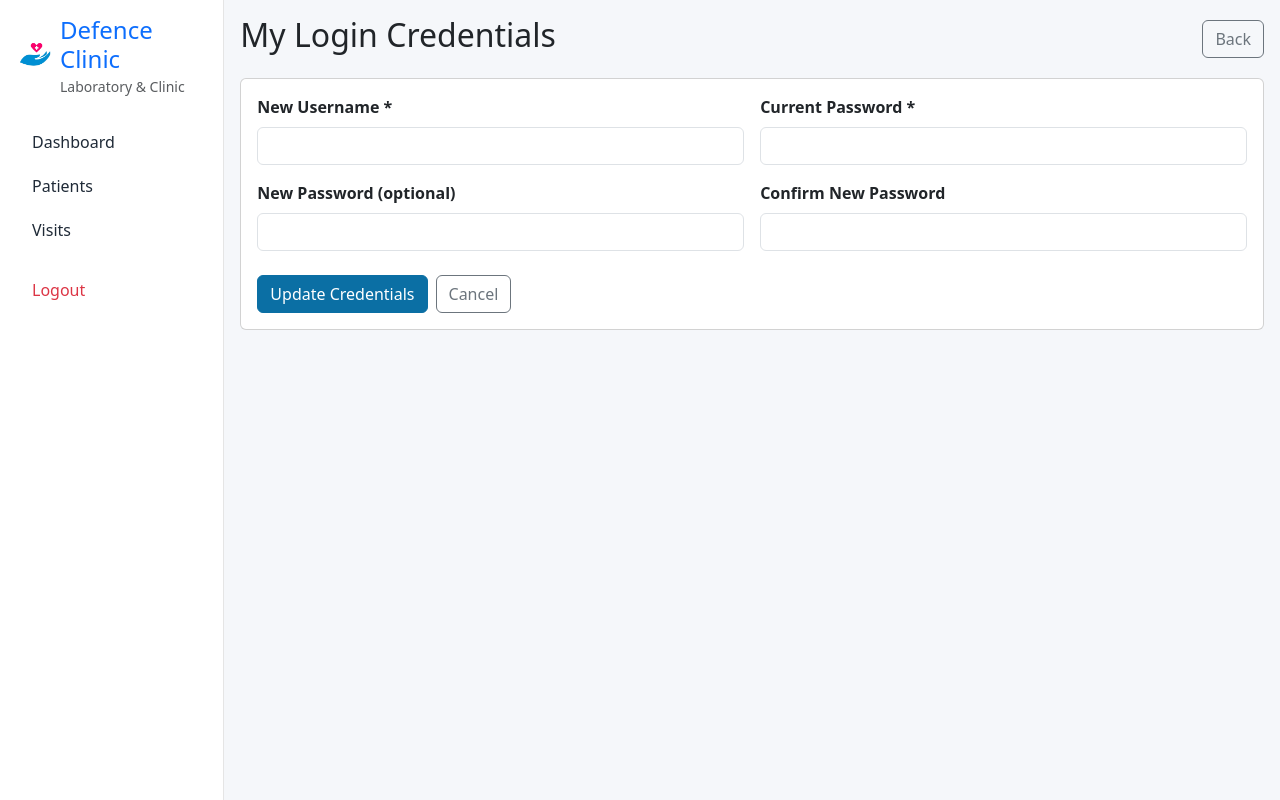
After one commit to i-ahmad615/ClinicLab, a Python web app: template app/templates/admin/admin_credentials.html in a window 1280 px wide. The commit adds this page. Run offline with Jinja, Linux system fonts and the light colour scheme; the template is opened without the code that fills it, so the values that code supplies are empty.

Commit message:
Admin Password Change

```diff
--- /dev/null
+++ b/app/templates/admin/admin_credentials.html
@@ -0,0 +1,36 @@
+{% extends 'base.html' %}
+
+{% block content %}
+<div class="d-flex justify-content-between align-items-center mb-3">
+    <h2>My Login Credentials</h2>
+    <a class="btn btn-outline-secondary" href="{{ url_for('dashboard.index') }}">Back</a>
+</div>
+
+<div class="card p-3">
+    <form method="post">
+        <div class="row g-3">
+            <div class="col-md-6">
+                <label class="form-label">New Username *</label>
+                <input type="text" name="username" class="form-control" value="{{ request.form.get('username', current_user.username) }}" required>
+            </div>
+            <div class="col-md-6">
+                <label class="form-label">Current Password *</label>
+                <input type="password" name="current_password" class="form-control" required>
+            </div>
+            <div class="col-md-6">
+                <label class="form-label">New Password (optional)</label>
+                <input type="password" name="new_password" class="form-control" minlength="6">
+            </div>
+            <div class="col-md-6">
+                <label class="form-label">Confirm New Password</label>
+                <input type="password" name="confirm_password" class="form-control" minlength="6">
+            </div>
+        </div>
+
+        <div class="mt-4 d-flex gap-2">
+            <button class="btn btn-primary" type="submit">Update Credentials</button>
+            <a class="btn btn-outline-secondary" href="{{ url_for('dashboard.index') }}">Cancel</a>
+        </div>
+    </form>
+</div>
+{% endblock %}
--- a/app/templates/dashboard_admin.html
+++ b/app/templates/dashboard_admin.html
@@ -4,6 +4,7 @@
 <div class="d-flex justify-content-between align-items-center mb-3">
     <h2>Admin Dashboard</h2>
     <div class="d-flex gap-2">
+        <a class="btn btn-outline-dark" href="{{ url_for('dashboard.admin_account_credentials') }}">My Login Credentials</a>
         <a class="btn btn-primary" href="{{ url_for('patients.create_patient') }}">Register Patient</a>
         <a class="btn btn-outline-primary" href="{{ url_for('visits.create_visit') }}">Create Visit</a>
         <a class="btn btn-outline-secondary" href="{{ url_for('dashboard.receptionist_credentials') }}">Receptionist Credentials</a>
```
Also changed, not shown: app/routes/dashboard.py (+42 -0 lines).
